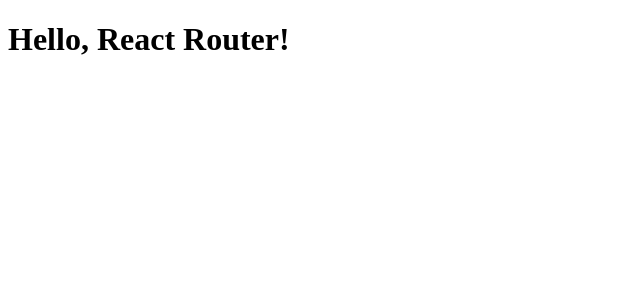
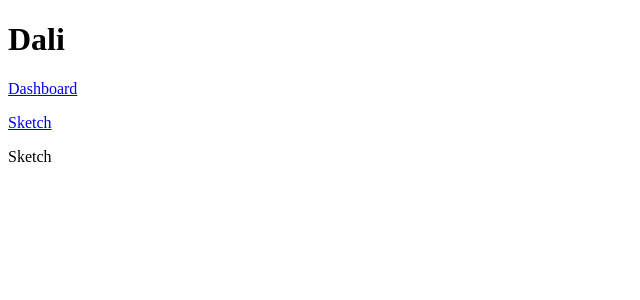
Before and after one commit to dimassudjito/dali, a React (Create React App) app in the folder frontend/: page /sketch in a window 1280 px wide. Shown: the top 300 px of the page, without its empty margins (0-640 px from the left). Built offline with nearby package versions, Linux system fonts and the light colour scheme.

Commit message:
create link in header

```diff
--- a/frontend/src/App.tsx
+++ b/frontend/src/App.tsx
@@ -1,13 +1,22 @@
 import React from 'react'
-import { BrowserRouter, Routes, Route } from 'react-router-dom'
+import { Routes, Route, Link } from 'react-router-dom'
 
-import { Dashboard } from './pages'
-const App = () => {
+import { Dashboard, Sketch } from './pages'
+
+const App: React.FC = () => {
   return (
     <div>
-      <h1>Hello, React Router!</h1>
+      <h1>Dali</h1>
+      <p>
+        <Link to="/">Dashboard</Link>
+      </p>
+      <p>
+        <Link to="/sketch">Sketch</Link>
+      </p>
+
       <Routes>
         <Route path="/" element={<Dashboard />} />
+        <Route path="/sketch" element={<Sketch />} />
       </Routes>
     </div>
   )
--- a/frontend/src/pages/Dashboard.tsx
+++ b/frontend/src/pages/Dashboard.tsx
@@ -1,7 +1,5 @@
 import React from 'react'
 
-export const Dashboard = () => {
+export const Dashboard: React.FC = () => {
   return <div>Dashboard</div>
 }
-
-// export default Dashboard
--- /dev/null
+++ b/frontend/src/pages/Sketch.tsx
@@ -0,0 +1,5 @@
+import React from 'react'
+
+export const Sketch: React.FC = () => {
+  return <div>Sketch</div>
+}
--- a/frontend/src/pages/index.ts
+++ b/frontend/src/pages/index.ts
@@ -1 +1,2 @@
 export { Dashboard } from './Dashboard'
+export { Sketch } from './Sketch'
```
